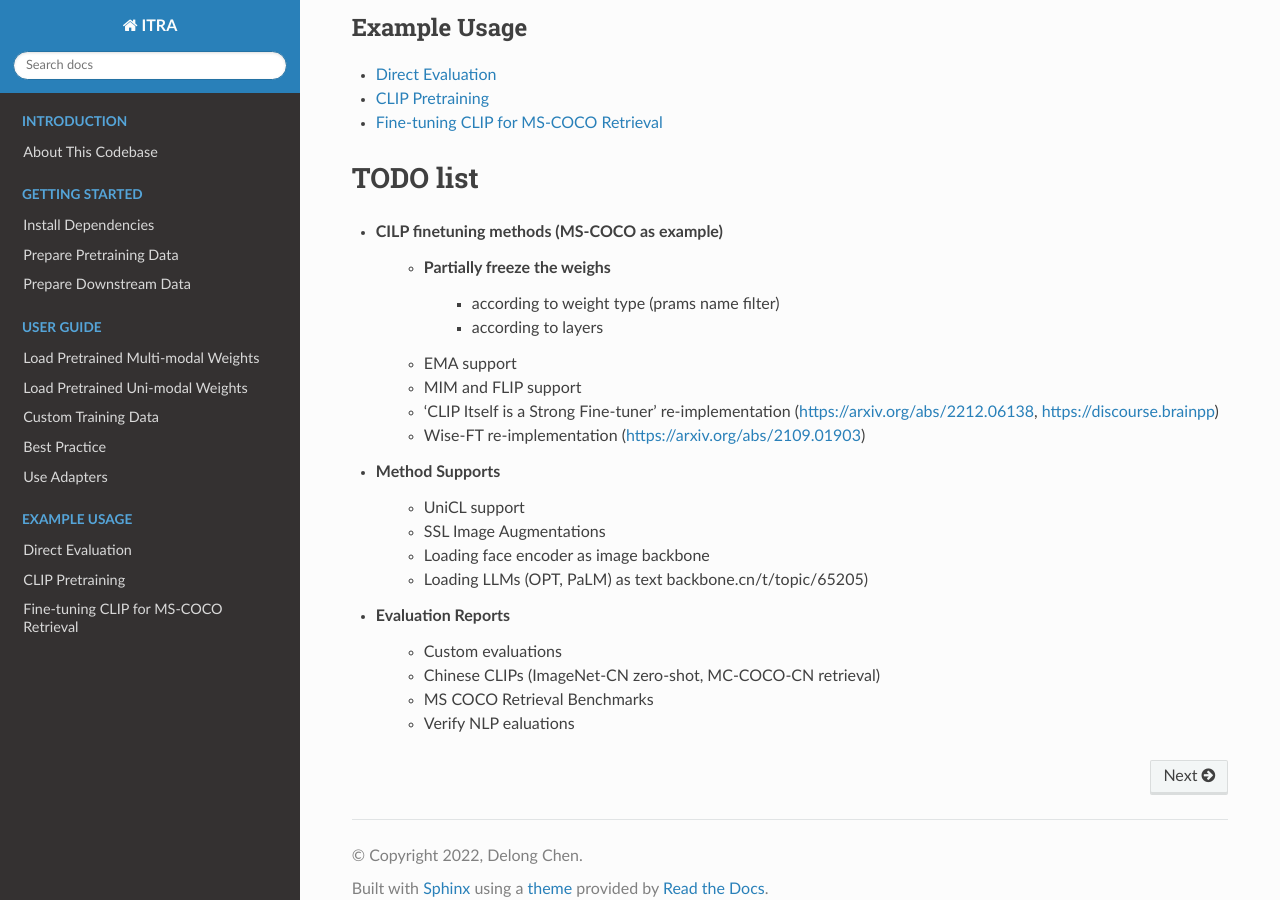
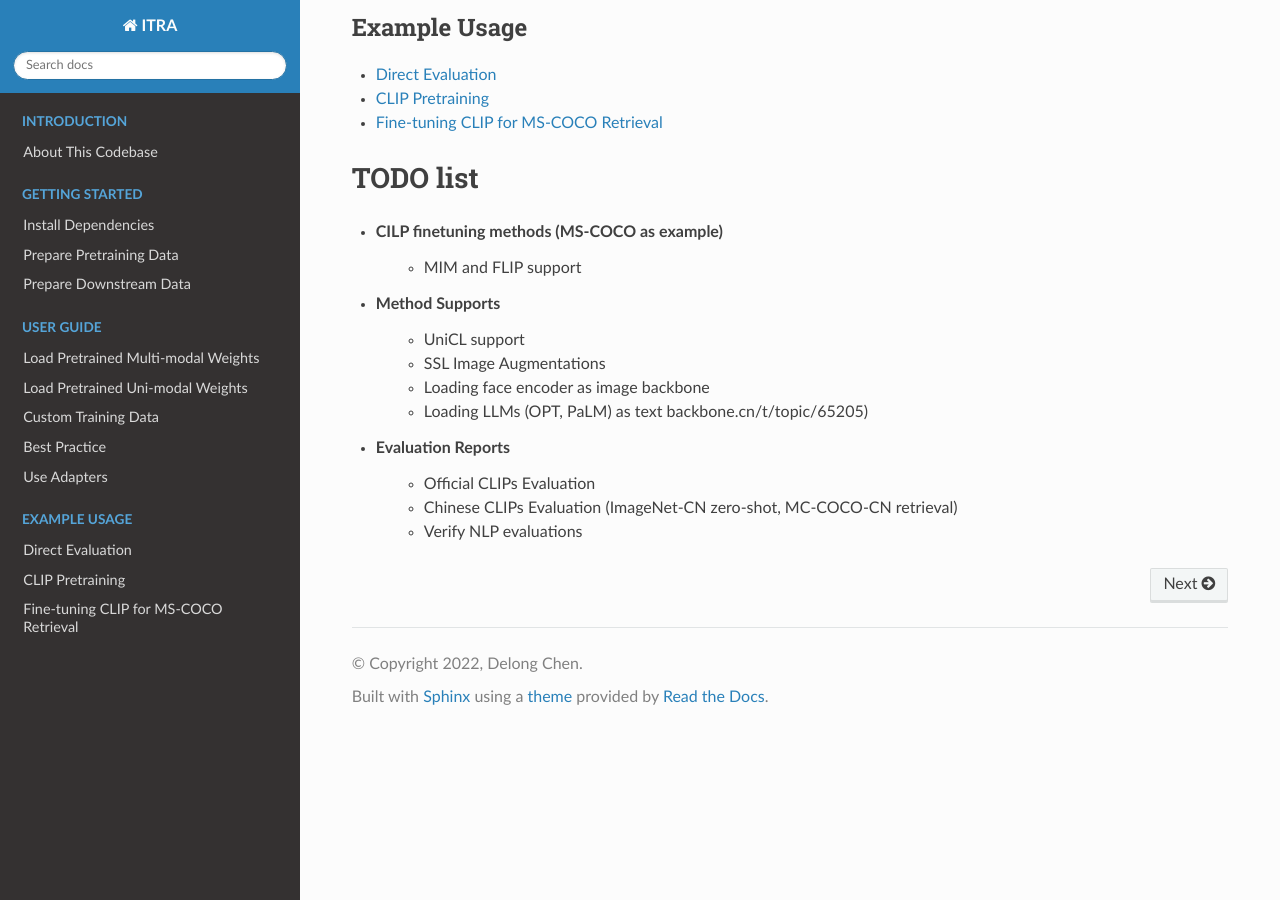
Before and after one commit to ChenDelong1999/ITRA-Documentations, a Sphinx documentation site: the page built from source/index.rst, in a window 1280 px wide and 900 px high, scrolled down 1063 px. Built offline with Sphinx 7.4.7 and the Read the Docs theme 2.0.0, drawn with Linux system fonts in a browser that asks for light colours.

Commit message:
modify todo list

```diff
--- a/source/index.rst
+++ b/source/index.rst
@@ -52,21 +52,15 @@ ITRA (Image Text Representation Alignment) is a codebase for flexible and effici
 TODO list
 ================================
 - CILP finetuning methods (MS-COCO as example)
-      - Partially freeze the weighs
-            - according to weight type (prams name filter)
-            - according to layers
-      - EMA support
       - MIM and FLIP support
-      - 'CLIP Itself is a Strong Fine-tuner' re-implementation (https://arxiv.org/abs/2212.06138, https://discourse.brainpp)
-      - Wise-FT re-implementation (https://arxiv.org/abs/2109.01903)
 
 - Method Supports
       - UniCL support
       - SSL Image Augmentations
       - Loading face encoder as image backbone
       - Loading LLMs (OPT, PaLM) as text backbone.cn/t/topic/65205)
+
 - Evaluation Reports
-      - Custom evaluations
-      - Chinese CLIPs (ImageNet-CN zero-shot, MC-COCO-CN retrieval)
-      - MS COCO Retrieval Benchmarks
-      - Verify NLP ealuations
+      - Official CLIPs Evaluation
+      - Chinese CLIPs Evaluation (ImageNet-CN zero-shot, MC-COCO-CN retrieval)
+      - Verify NLP evaluations
```
